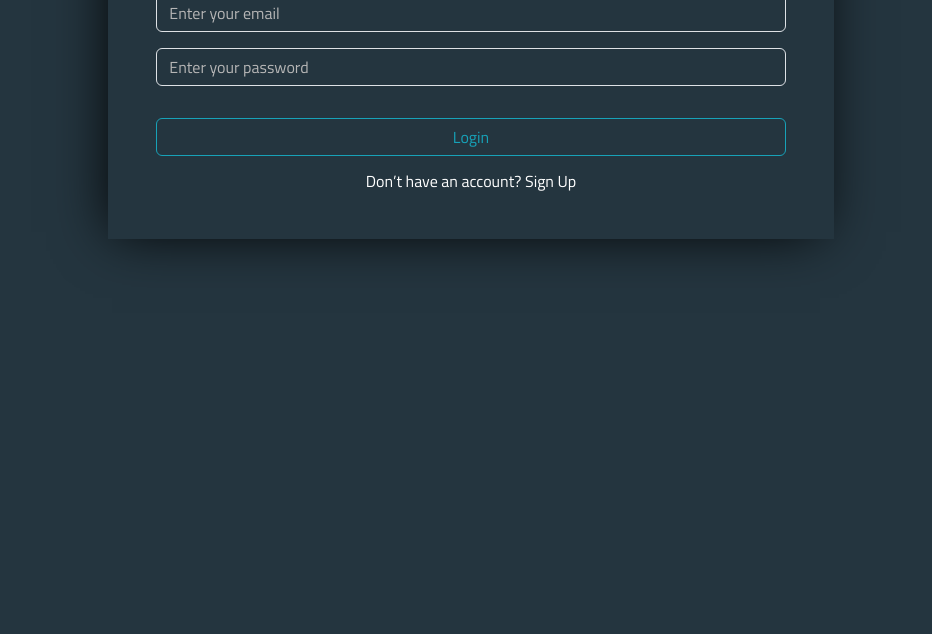
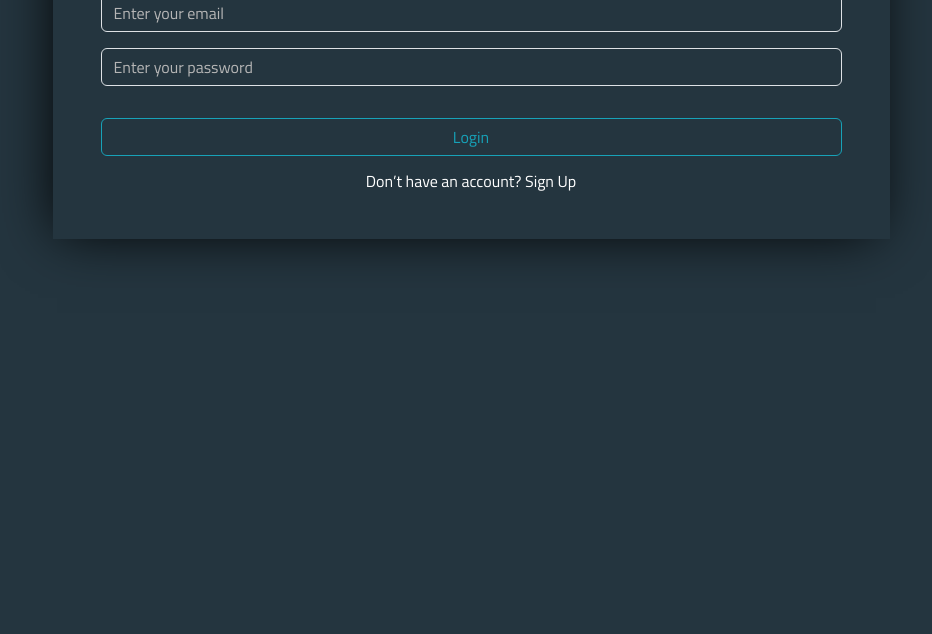
Before and after one commit to ahmedkamel14/Smart-login, a plain HTML site: page index.html in a window 1280 px wide. Shown: the part 166-800 px from the top of the page, without its empty margins (169-1101 px from the left). Drawn offline with nearby package versions, Linux system fonts and the light colour scheme; a web font is replaced by a local one.

Commit message:
Update width of sec-wrapper

```diff
--- a/index.html
+++ b/index.html
@@ -35,7 +35,7 @@
   </head>
   <body class="">
     <div class="container my-5">
-      <div class="sec-wrapper w-65 mx-auto p-5">
+      <div class="sec-wrapper w-75 mx-auto p-5">
         <h1 class="text-center fw-medium fs-40 mb-3">Smart Login System</h1>
         <form id="loginForm" action="" method="post">
           <input id="emailLogInput"  type="email" class="form-control fs-6 mb-3" placeholder="Enter your email" name="email" />
```
Also changed, not shown: signup.html (+1 -1 lines).
